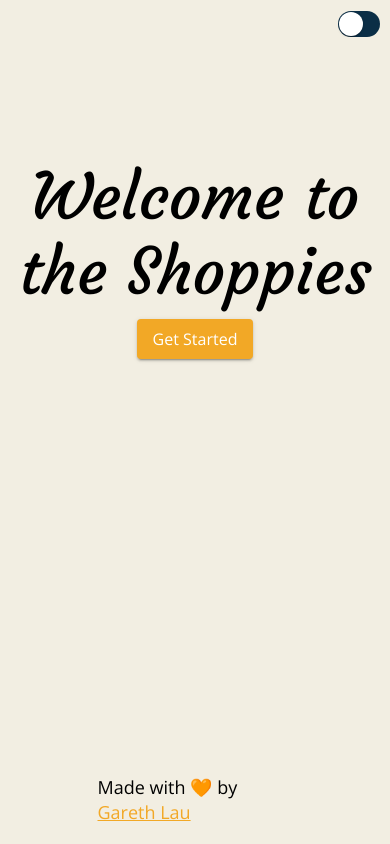
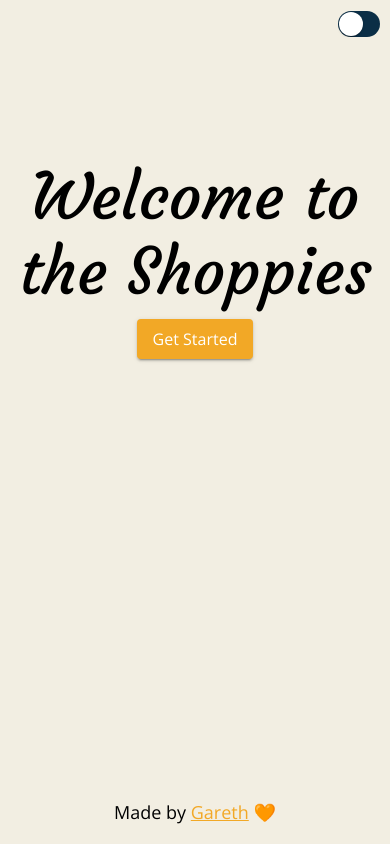
Before and after one commit to garethlau/shopify-frontend-challenge-summer-2021, a React (Create React App) app in the folder client/: page / in a window 390 px wide. Built offline with nearby package versions, Linux system fonts and the light colour scheme.

Commit message:
Improve mobile styling for footer

```diff
--- a/client/src/_components/Footer.js
+++ b/client/src/_components/Footer.js
@@ -10,6 +10,7 @@ const useStyles = makeStyles((theme) => ({
   text: {
     color: theme.colors.font,
     transition: "color 0.3s",
+    textAlign: "center",
   },
   link: {
     color: theme.palette.primary.main,
@@ -20,10 +21,11 @@ export default function Footer() {
   return (
     <footer className={classes.root}>
       <p className={classes.text}>
-        Made with 🧡 by{" "}
+        Made by{" "}
         <a className={classes.link} href="https://garethlau.me">
-          Gareth Lau
-        </a>
+          Gareth
+        </a>{" "}
+        🧡
       </p>
     </footer>
   );
```
